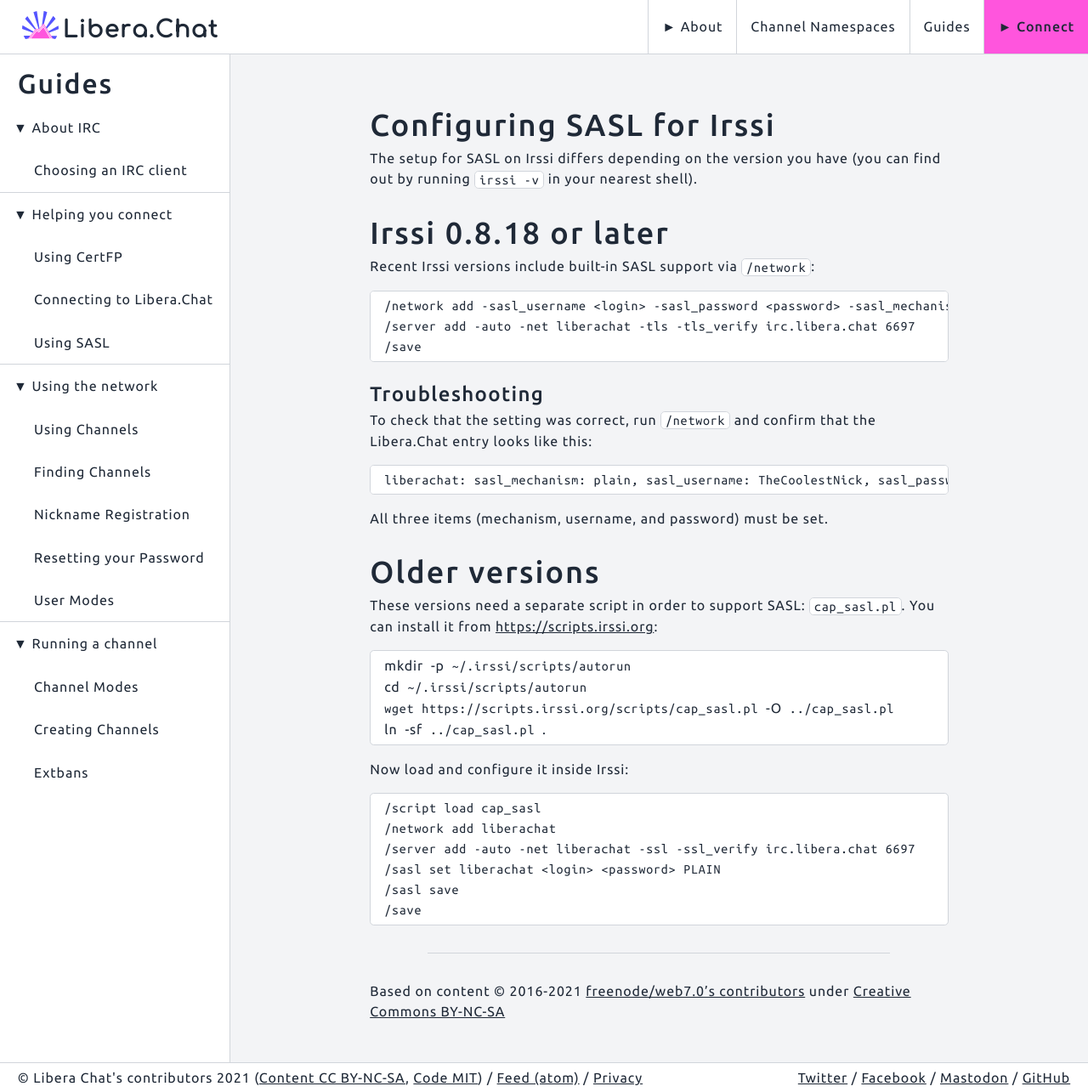
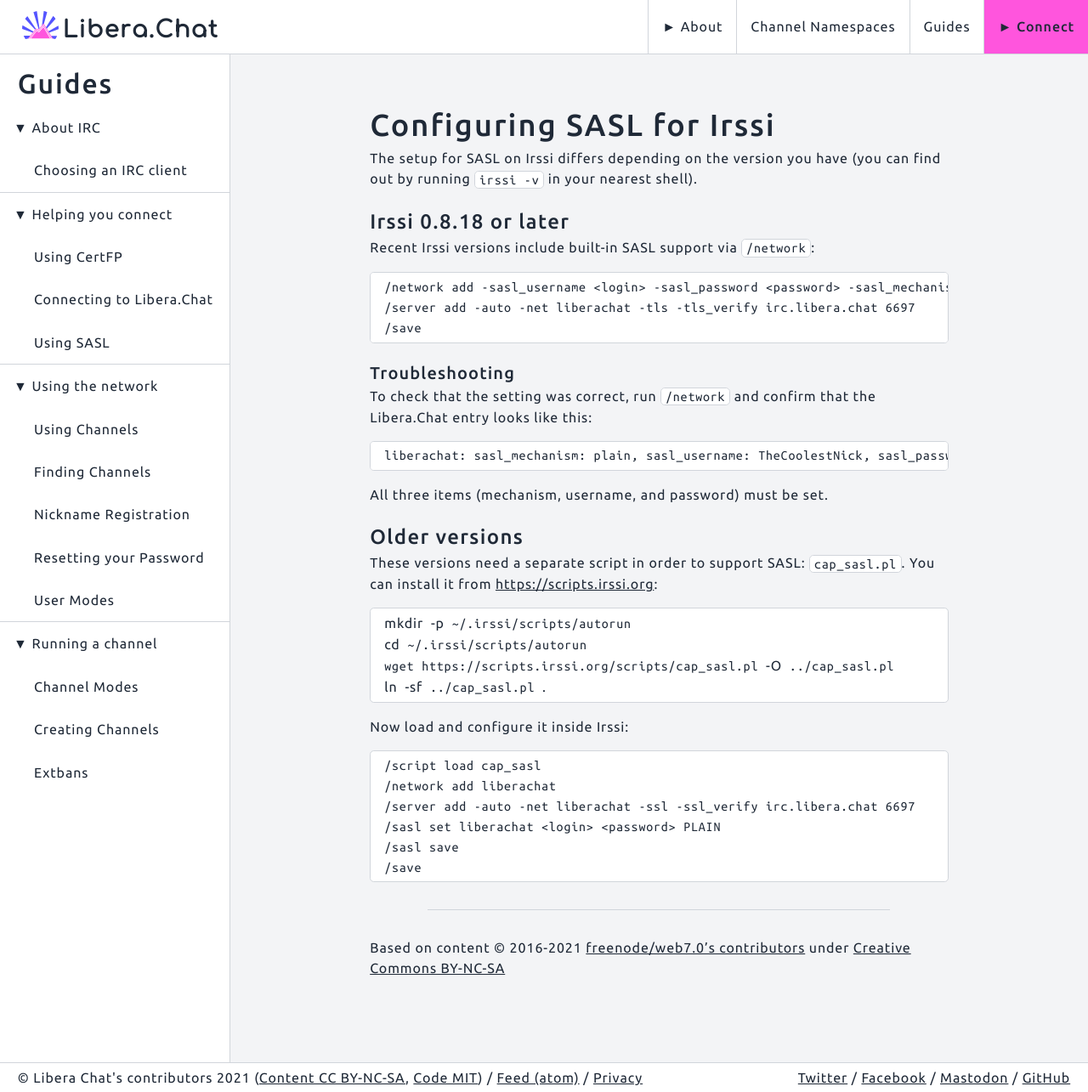
Before and after one commit to Libera-Chat/libera-chat.github.io, a Jekyll site: the page built from content/_guides/sasl/irssi.md, in a window 1280 px wide and 1285 px high. Shown: the whole window at 85% size. Built offline with Jekyll 4.4.1, drawn with Linux system fonts in a browser that asks for light colours.

Commit message:
markdownlint: Fix MD025/single-title/single-h1

````diff
--- a/content/_guides/sasl/irssi.md
+++ b/content/_guides/sasl/irssi.md
@@ -7,7 +7,7 @@
 The setup for SASL on Irssi differs depending on the version you have (you can
 find out by running `irssi -v` in your nearest shell).
 
-# Irssi 0.8.18 or later
+## Irssi 0.8.18 or later
 
 Recent Irssi versions include built-in SASL support via `/network`:
 
@@ -17,7 +17,7 @@
 /save
 ```
 
-## Troubleshooting
+### Troubleshooting
 
 To check that the setting was correct, run `/network` and confirm that the
 Libera.Chat entry looks like this:
@@ -28,7 +28,7 @@
 
 All three items (mechanism, username, and password) must be set.
 
-# Older versions
+## Older versions
 
 These versions need a separate script in order to support SASL: `cap_sasl.pl`.
 You can install it from <https://scripts.irssi.org>:
````
